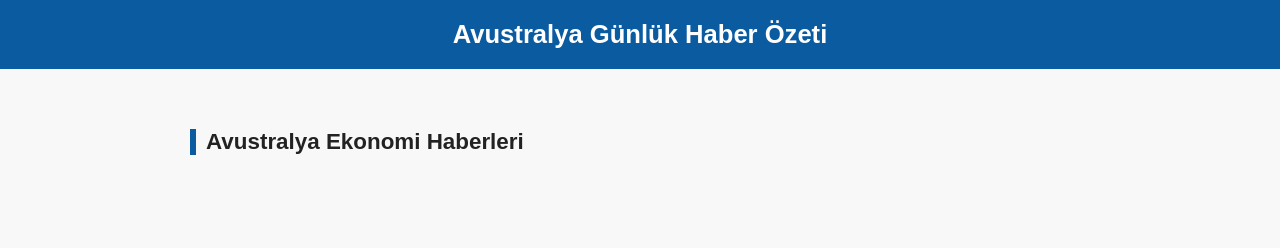
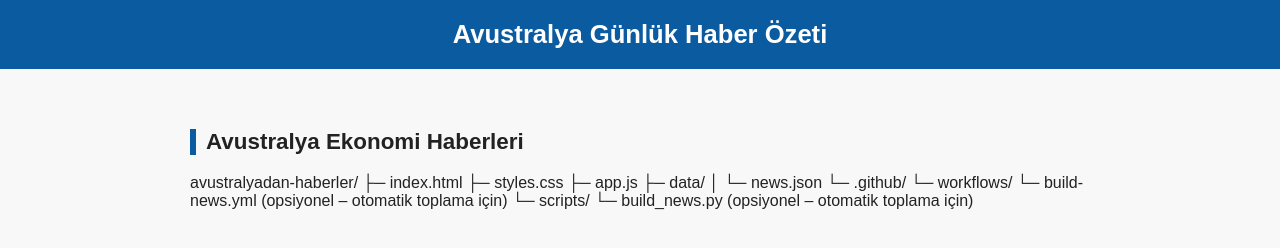
Before and after one commit to 69539286/avustralyadan-haberler, a plain HTML site: page index.html in a window 1280 px wide. Drawn offline with Linux system fonts and the light colour scheme.

Commit message:
Update index.html

```diff
--- a/index.html
+++ b/index.html
@@ -63,4 +63,14 @@
   <div class="container">
 
     <!-- EKONOMİ -->
-    <h2>Avustralya Ekonomi Haberleri</h2>
+    <h2>Avustralya Ekonomi Haberleri</h2>avustralyadan-haberler/
+├─ index.html
+├─ styles.css
+├─ app.js
+├─ data/
+│  └─ news.json
+└─ .github/
+   └─ workflows/
+      └─ build-news.yml   (opsiyonel – otomatik toplama için)
+└─ scripts/
+   └─ build_news.py       (opsiyonel – otomatik toplama için)
```
